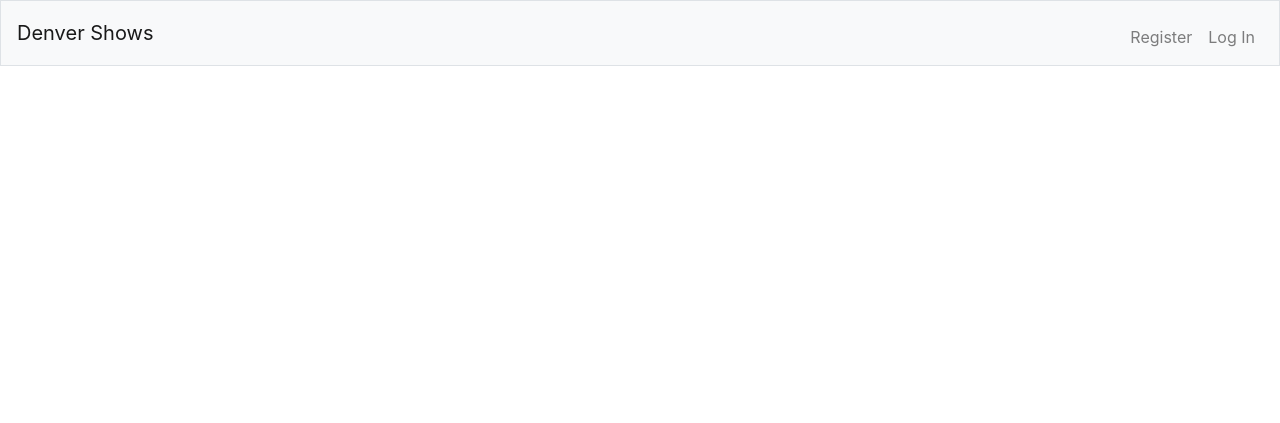
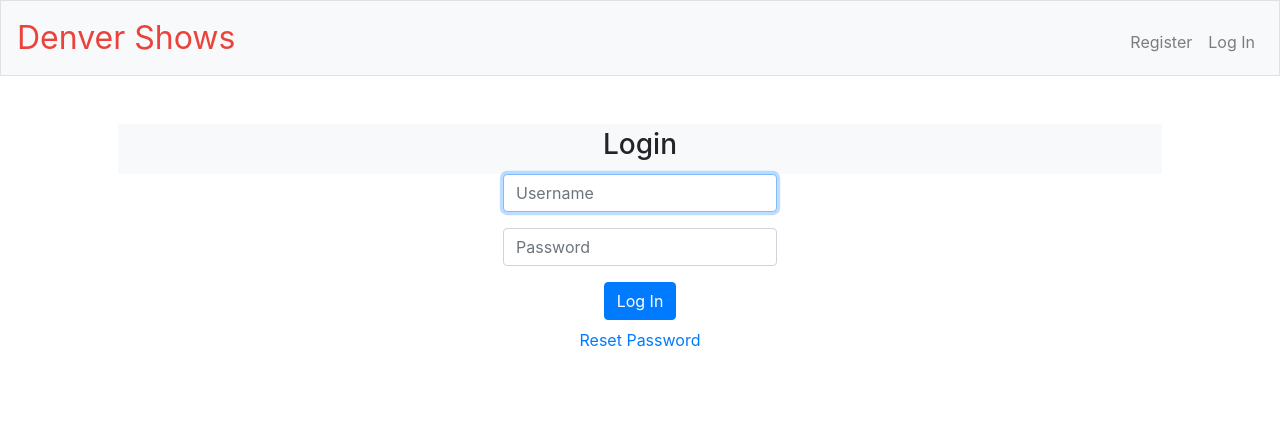
Before and after one commit to dwth0mas/CS50_Final_Project, a Flask app: page /login in a window 1280 px wide. Shown: the top 423 px of the page. Run offline with Flask 2, Linux system fonts and the light colour scheme; some libraries are stand-ins or nearby versions.

Commit message:
adding login, register and logout logic

```diff
--- a/app.py
+++ b/app.py
@@ -1,62 +1,183 @@
-from tempfile import mkdtemp
+import os
 
 from flask import Flask, render_template, redirect, session, request, session
-from pip._vendor.requests import Session
+from tempfile import mkdtemp
+from werkzeug.exceptions import default_exceptions, HTTPException, InternalServerError
+from werkzeug.security import check_password_hash, generate_password_hash
+from flask_session import Session
 import sqlite3
-import os
+
+from helpers import apology, login_required
 
 # Configure application
-
 app = Flask(__name__)
 
+# Ensure templates are auto-reloaded
+app.config["TEMPLATES_AUTO_RELOAD"] = True
+
+
+# Ensure responses aren't cached
+@app.after_request
+def after_request(response):
+    response.headers["Cache-Control"] = "no-cache, no-store, must-revalidate"
+    response.headers["Expires"] = 0
+    response.headers["Pragma"] = "no-cache"
+    return response
+
+
 # Creating a database connection
-sqliteConnection = sqlite3.Connection("denver_shows.db")
+sqliteConnection = sqlite3.connect("denver_shows.sqlite", check_same_thread=False, isolation_level=None)
+db = sqliteConnection.cursor()
 
 # Configure session to use filesystem (instead of signed cookies)
-# app.config["SESSION_FILE_DIR"] = mkdtemp()
-# app.config["SESSION_PERMANENT"] = False
-# app.config["SESSION_TYPE"] = "filesystem"
-# Session(app)
-
-@app.route('/login')
-def login():
-    return render_template("login.html")
+app.config["SESSION_FILE_DIR"] = mkdtemp()
+app.config["SESSION_PERMANENT"] = False
+app.config["SESSION_TYPE"] = "filesystem"
+Session(app)
 
 
-@app.route('/register')
+@app.route('/login', methods=["GET", "POST"])
+def login():
+    """Log user in"""
+
+    # Forget any user_id
+    session.clear()
+
+    # User reached route via POST (as by submitting a form via POST)
+    if request.method == "POST":
+
+        username = request.form.get("username")
+        password = request.form.get("password")
+
+        # Ensure username was submitted
+        if not request.form.get("username"):
+            return apology("must provide username", 403)
+
+        # Ensure password was submitted
+        elif not request.form.get("password"):
+            return apology("must provide password", 403)
+
+        # Query database for username
+        rows = db.execute("SELECT * FROM users WHERE username = :username", [username]).fetchall()
+        rows_length = len(rows)
+
+        # Ensure username exists and password is correct
+        if rows_length != 1 or not check_password_hash(rows[0][2], password):
+            return apology("invalid username and/or password", 403)
+
+        # Remember which user has logged in
+        session["user_id"] = rows[0][0]
+
+        # Redirect user to home page
+        return redirect("/")
+
+    # User reached route via GET (as by clicking a link or via redirect)
+    else:
+        return render_template("login.html")
+
+
+@app.route('/register', methods=["GET", "POST"])
 def register():
-    return render_template("register.html")
+    """Register user"""
+    # User reached route via POST (as by submitting a form via POST)
+    if request.method == "POST":
+
+        username = request.form.get("username")
+        password_hash = generate_password_hash(request.form.get("password"))
+
+        # Ensure username was submitted
+        if not request.form.get("username"):
+            return apology("must provide username", 403)
+
+        # Ensure password was submitted
+        elif not request.form.get("password"):
+            return apology("must provide password", 403)
+
+        # Ensure password was verified
+        elif not request.form.get("password-verify"):
+            return apology("must verify password", 403)
+
+        elif request.form.get("password") != request.form.get("password-verify"):
+            return apology("your password must match", 403)
+
+        # Query database to check that username is unique
+        rows = db.execute("SELECT COUNT(*) FROM users WHERE username = :username", [username])
+        rows_length = rows.fetchone()
+        print(rows_length)
+
+        # Ensure username does not already exist
+        if rows_length[0] > 0:
+            return apology("that username already exists", 403)
+
+        # Register the new user in the database
+        db.execute("INSERT INTO users (username, hash) VALUES (:username, :password_hash)",
+                   (username, password_hash))
+
+        # Redirect user to login page
+        return redirect("/login")
+
+    # User reached route via GET (as by clicking a link or via redirect)
+    else:
+        return render_template("register.html")
 
 
 @app.route('/')
+@login_required
 def homepage():
     return render_template("homepage.html")
 
 
 @app.route('/red-rocks')
+@login_required
 def red_rocks():
     return render_template("redrocks.html")
 
 
 @app.route('/ogden')
+@login_required
 def ogden():
     return render_template("ogden.html")
 
 
 @app.route('/fillmore')
+@login_required
 def fillmore():
     return render_template("fillmore.html")
 
 
 @app.route('/gothic')
+@login_required
 def gothic():
     return render_template("gothic.html")
 
 
 @app.route('/mission')
+@login_required
 def mission():
     return render_template("mission.html")
 
 
-if __name__ == '__main__':
-    app.run()
+@app.route("/logout")
+def logout():
+    """Log user out"""
+
+    # Forget any user_id
+    session.clear()
+
+    # Redirect user to login form
+    return redirect("/")
+
+
+def errorhandler(e):
+    """Handle error"""
+    if not isinstance(e, HTTPException):
+        e = InternalServerError()
+    return apology(e.name, e.code)
+
+
+# Listen for errors
+for code in default_exceptions:
+    app.errorhandler(code)(errorhandler)
+
+# if __name__ == '__main__':
+#     app.run()
--- a/static/styles.css
+++ b/static/styles.css
@@ -0,0 +1,54 @@
+nav .navbar-brand
+{
+    /* size for brand */
+    font-size: xx-large;
+}
+
+/* colors for brand */
+nav .navbar-brand .blue
+{
+    color: #537fbe;
+}
+nav .navbar-brand .red
+{
+    color: #ea433b;
+}
+nav .navbar-brand .yellow
+{
+    color: #f5b82e;
+}
+nav .navbar-brand .green
+{
+    color: #2e944b;
+}
+
+main .form-control
+{
+    /* center form controls */
+    display: inline-block;
+
+    /* override Bootstrap's 100% width for form controls */
+    width: auto;
+    margin: 0 auto;
+}
+
+main
+{
+    /* scroll horizontally as needed */
+    overflow-x: auto;
+
+    /* center contents */
+    text-align: center;
+}
+
+main img
+{
+    /* constrain images on small screens */
+    max-width: 100%;
+}
+
+.table-list
+{
+    /* left aligning the stock info table */
+    text-align: left;
+}
--- a/templates/layout.html
+++ b/templates/layout.html
@@ -38,7 +38,7 @@
                         <li class="nav-item"><a class="nav-link" href="/ogden">Ogden</a></li>
                         <li class="nav-item"><a class="nav-link" href="/mission">Mission</a></li>
                         <li class="nav-item"><a class="nav-link" href="/fillmore">Fillmore</a></li>
-                        <li class="nav-item"><a class="nav-link" href="/fiddlers-green">Fiddler's Green</a></li>
+                        <li class="nav-item"><a class="nav-link" href="/gothic">Gothic</a></li>
                     </ul>
                     <ul class="navbar-nav ml-auto mt-2">
                         <li class="nav-item"><a class="nav-link" href="/logout">Log Out</a></li>
--- a/templates/login.html
+++ b/templates/login.html
@@ -5,7 +5,26 @@
 {%  endblock %}
 
 {% block main %}
-
+    {% if pwchangeMessage %}
+        <div class="alert alert-primary border text-center" role="alert">
+            {{ pwchangeMessage }}
+        </div>
+    {% endif %}
+    <div class="p-1 text-center bg-light">
+        <h3 class="mb-2">Login</h3>
+    </div>
+    <form action="/login" method="post">
+        <div class="form-group">
+            <input autocomplete="off" autofocus class="form-control" name="username" placeholder="Username" type="text">
+        </div>
+        <div class="form-group">
+            <input class="form-control" name="password" placeholder="Password" type="password">
+        </div>
+        <button class="btn btn-primary" type="submit">Log In</button>
+    </form>
+    <div class="form-group">
+        <a class="nav-link" href="/pwchange">Reset Password</a>
+    </div>
 {%  endblock %}
 
 {%  block footer %}
```
Also changed, not shown: helpers.py (added, +35 -0 lines), templates/apology.html (added, +9 -0 lines), templates/register.html (+17 -1 lines), denver_shows.db (deleted), denver_shows.sqlite.
